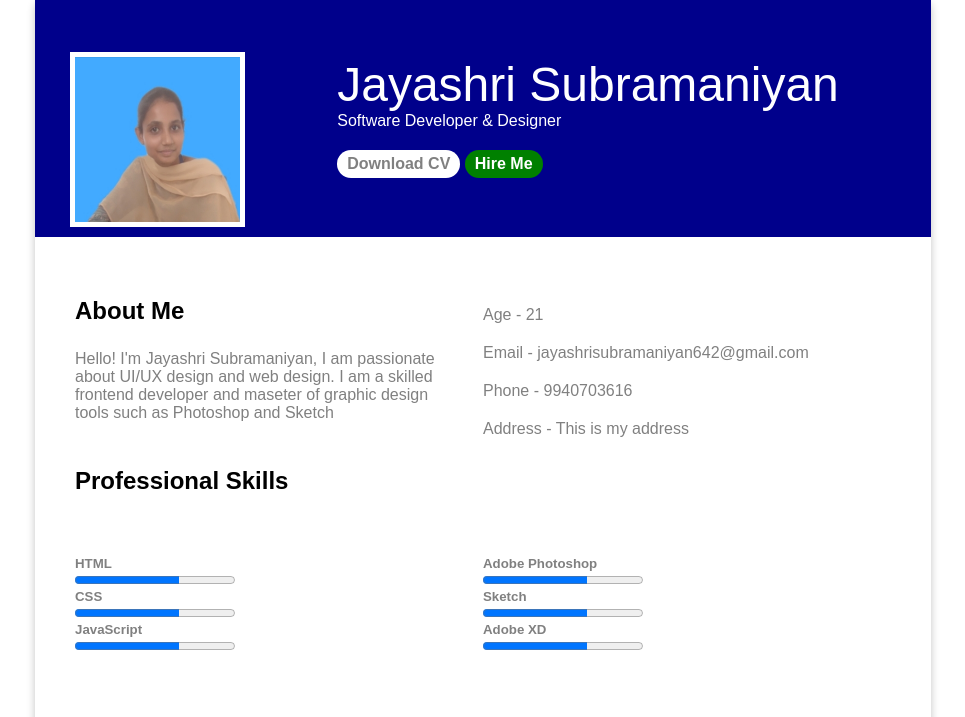
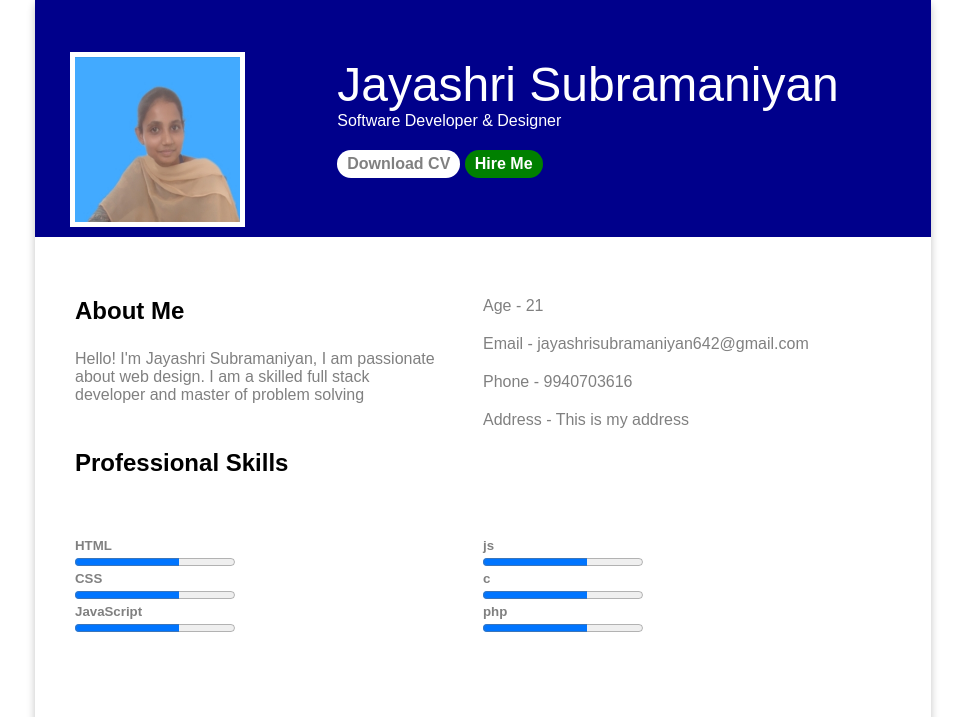
Before and after one commit to jayashri-s/ibm, a plain HTML site: page ibm/index.html in a window 1280 px wide. Shown: the part 83-800 px from the top of the page, without its empty margins (157-1122 px from the left). Drawn offline with Linux system fonts and the light colour scheme.

Commit message:
fix():change to correct content

```diff
--- a/ibm/index.html
+++ b/ibm/index.html
@@ -47,7 +47,7 @@
         <div class="aboutMe">
             <div class="aboutme-left">
                 <h1>About Me</h1>
-                <p>Hello! I'm Jayashri Subramaniyan, I am passionate about UI/UX design and web design. I am a skilled frontend developer and maseter of graphic design tools such as Photoshop and Sketch</p>
+                <p>Hello! I'm Jayashri Subramaniyan, I am passionate about web design. I am a skilled full stack developer and master of problem solving </p>
             </div>
             <div class="aboutme-right">
                 <ul>
@@ -70,11 +70,11 @@
                 <progress value = "65" max = "100"></progress>
             </div>
             <div class="skills-right">
-                <h5>Adobe Photoshop</h5>
+                <h5>js</h5>
                 <progress value = "65" max = "100"></progress>
-                <h5>Sketch</h5>
+                <h5>c</h5>
                 <progress value = "65" max = "100"></progress>
-                <h5>Adobe XD</h5>
+                <h5>php</h5>
                 <progress value = "65" max = "100"></progress>
             </div>
         </div>
```
